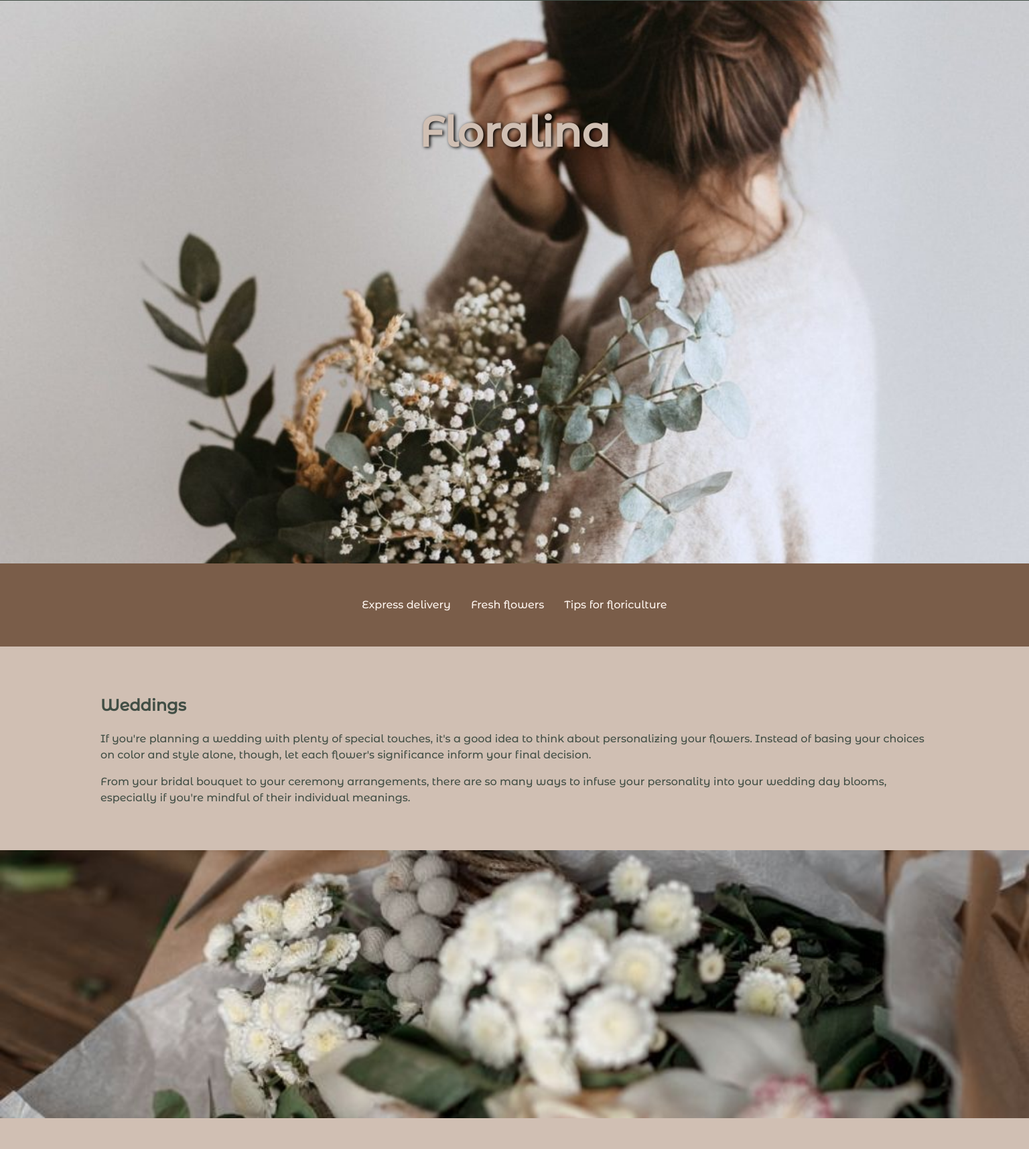
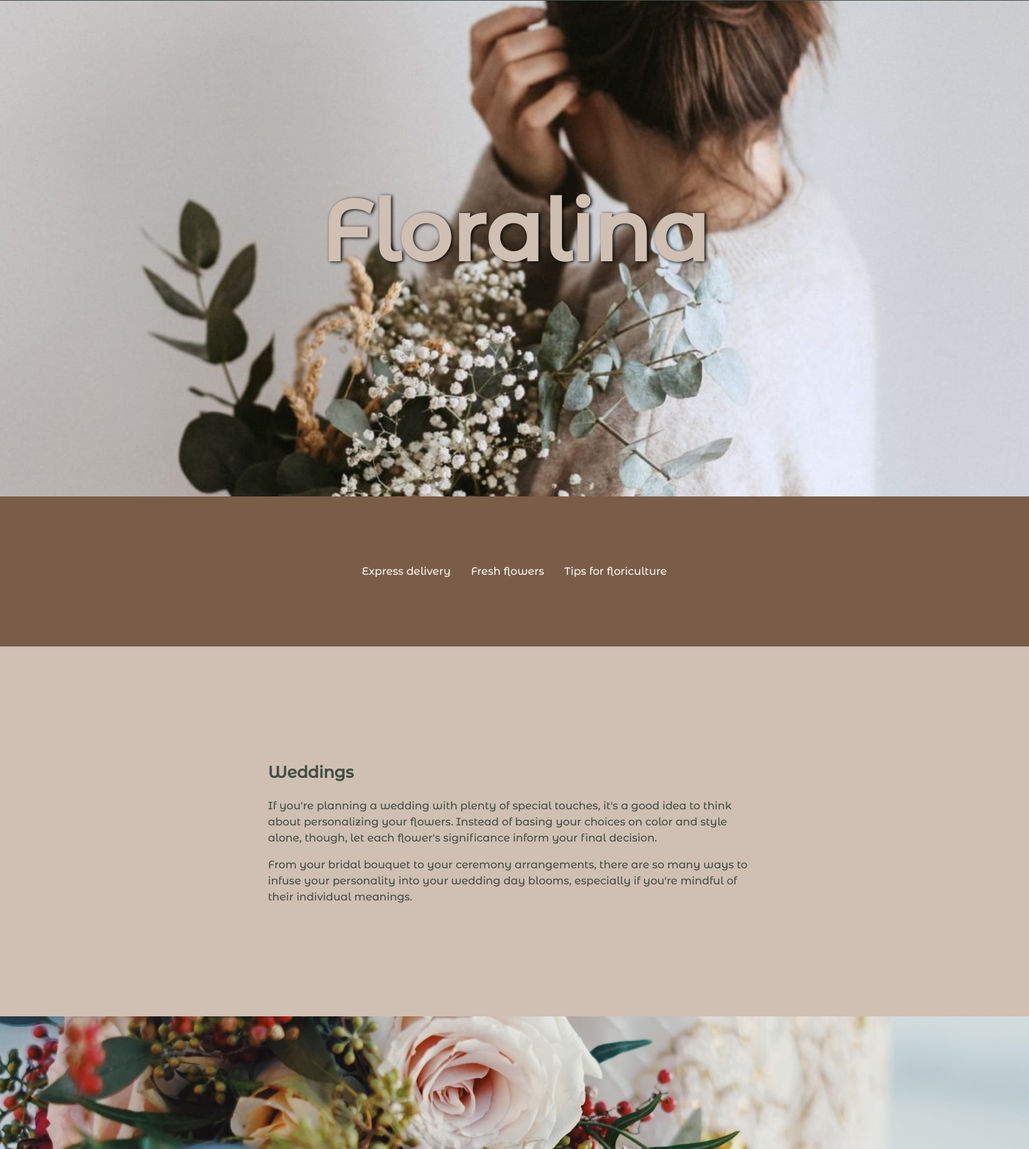
Before and after one commit to vendulabezakova/one-page-fictional-flower-shop, a plain HTML site: page index.html in a window 1536 px wide. Shown: the part 85-1800 px from the top of the page at 67% size. Drawn offline with Linux system fonts and the light colour scheme.

Commit message:
desktop + photos

```diff
--- a/_header.scss
+++ b/_header.scss
@@ -16,7 +16,7 @@ header {
 
   @media screen and (min-width: 1400px) {
     header {
-      height: 800px;
+      height: 700px;
       background-repeat: no-repeat;
       background-size: cover;
     }
--- a/_typo.scss
+++ b/_typo.scss
@@ -19,3 +19,10 @@ h1 {
         margin-top: 130px;
     }
   }
+
+@media screen and (min-width: 1400px) {
+    h1 {
+        font-size: 126px;
+        margin-top: 230px;
+    }
+  }
--- a/index.html
+++ b/index.html
@@ -63,7 +63,7 @@
         <p>From your bridal bouquet to your ceremony arrangements, there are so many ways to infuse your personality into your wedding day blooms, especially if you're mindful of their individual meanings.</p>
     </section>
 
-    <img class="divider" src="images/55e4e9230b24b83dba2c49d3609cdca3.jpg">
+    <img class="divider" src="images/pexels-natasha-fernandez-712651.jpg">
 
     <section class="flowers" id="flowers">
         <h2>Flowers</h2>
@@ -71,7 +71,7 @@
         <p>A combination of the right flower type and the ultimate vase can really amplify your chosen aesthetic. </p>
     </section>
 
-    <img class="divider" src="images/98b0a61cbd1f157d841d5df8613e2d29.jpg">
+    <img class="divider" src="images/pexels-cottonbro-studio-3738029.jpg">
 
     <section class="plants" id="plants">
         <h2>Plants</h2>
@@ -79,7 +79,7 @@
         <p>With such a huge variety of indoor plants available, from dainty string of pearls to large bird of paradise plants and indoor trees like figs and citrus, the scope for decorating with plants is endless.  </p>
     </section>
 
-    <img class="divider" src="images/cefa72eef39df8e286b89ac409d595e4.jpg">
+    <img class="divider" src="images/pexels-huy-phan-3076899.jpg">
 
     <section class="contact">
         <h2>Contact us</h2>
--- a/style.scss
+++ b/style.scss
@@ -70,3 +70,20 @@ section {
     }
 
   }
+
+  @media screen and (min-width: 1400px) {
+    section {
+        padding: 150px 400px;
+    }
+
+    .usp {
+        padding: 100px;
+    }
+
+    .divider {
+        width: 100%;
+        height: 500px;
+        object-fit: cover;
+
+    }
+  }
```
Also changed, not shown: images/FB_Blog-Posts_floral-designers2.webp (added), images/pexels-amina-filkins-5409768.jpg (added), images/pexels-huy-phan-3076899.jpg (added), images/pexels-natasha-fernandez-712651.jpg (added), images/pexels-secret-garden-931158.jpg (added), style.css, 2 other files.
